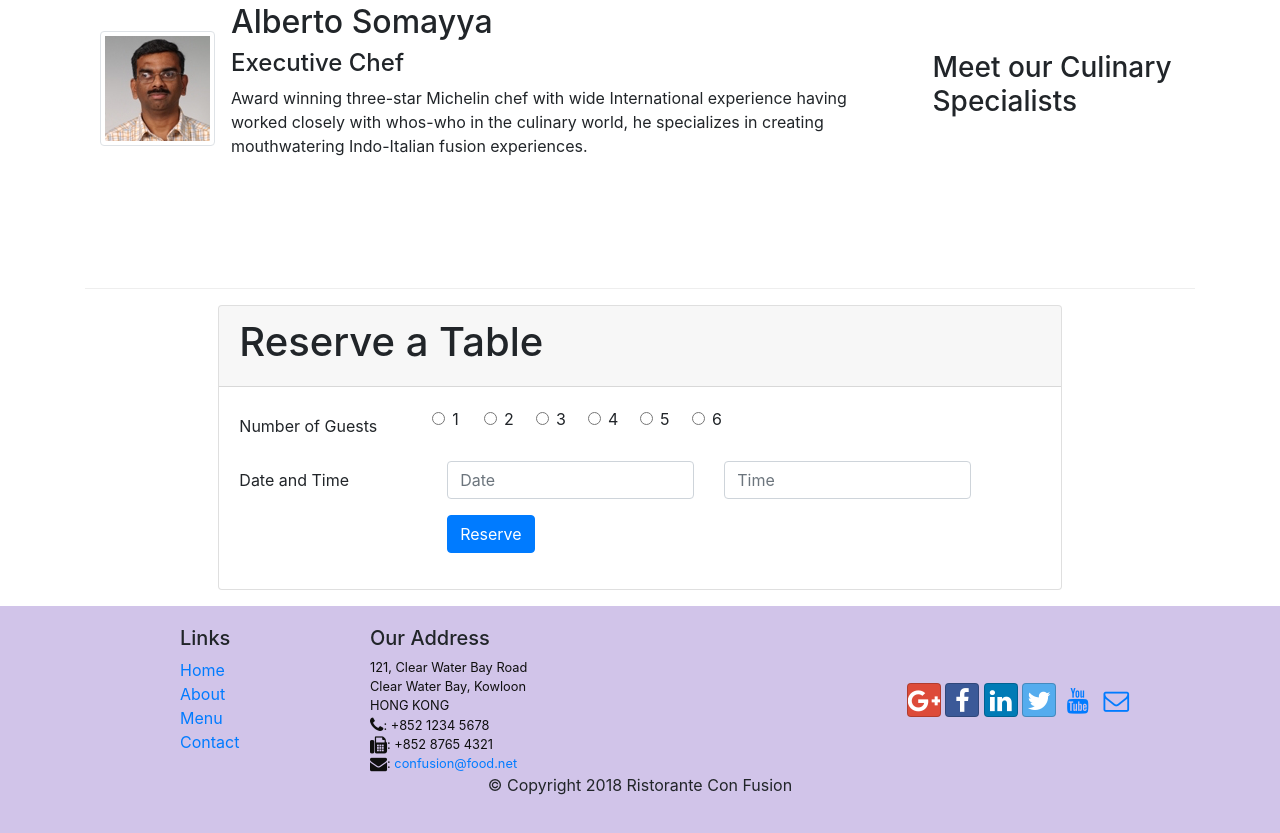
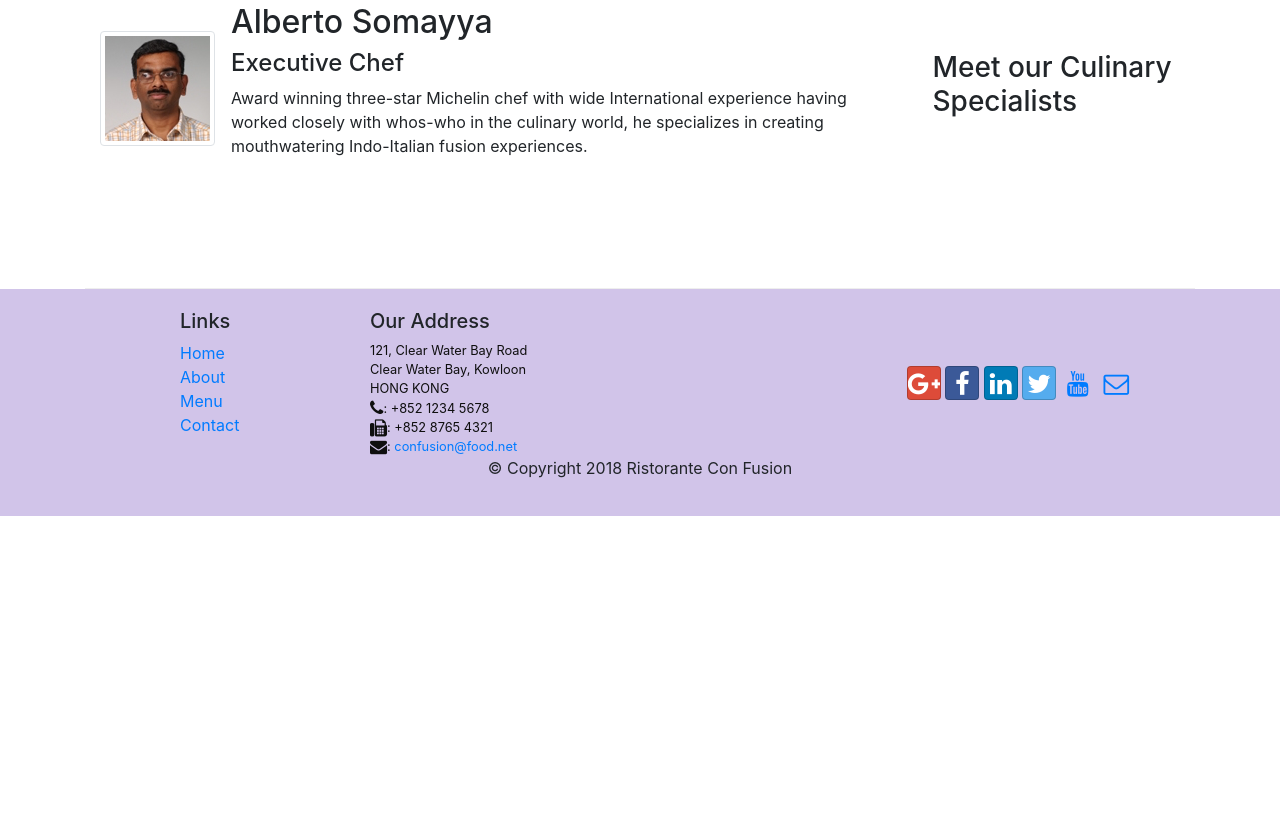
Before and after one commit to alexcaiev/conFusion, a website: page index.html in a window 1280 px wide. Shown: the part 1646-2479 px from the top of the page. After the commit the page ends 2162 px from the top, so only its background shows below. Drawn offline with nearby package versions, Linux system fonts and the light colour scheme.

Commit message:
Assignment 4 first commit

```diff
--- a/css/styles.scss
+++ b/css/styles.scss
@@ -73,3 +73,15 @@ body{
     position: absolute;
     bottom: 0px;
 }
+
+.modal-header {
+  background-color: $background-dark;
+  color: floralwhite;
+  .btn-secondary{
+    color: floralwhite;
+  }
+}
+
+.modal-body{
+  background-color: $background-pale;
+}
--- a/index.html
+++ b/index.html
@@ -30,7 +30,7 @@
           <li class="nav-item"><a href="./contactus.html" class="nav-link"><span class="fa fa-address-card fa-lg"></span> Contact</a></li>
         </ul>
         <span class="navbar-text">
-          <a data-toggle="modal" data-target="#loginModal" href="">
+          <a class="btn" id="loginButton">
             <span class="fa fa-sign-in"></span> Login
         </a>
         </span>
@@ -76,7 +76,7 @@
     </div>
   </div>
 
-  <div id="reservetable" class="modal fade" role="dialog">
+  <div id="reserveModal" class="modal fade" role="dialog">
     <div class="modal-dialog modal-lg" role="content">
       <div class="modal-content">
         <div class="modal-header">
@@ -159,7 +159,7 @@
           <img src="img/logo.png" alt="logo">
         </div>
         <div class="col-12 col-sm align-self-center">
-          <button type="button" class="btn btn-warning" data-toggle="modal" data-target="#reservetable">Reserve a Table</button>
+          <button id="reserveButton" type="button" class="btn btn-warning">Reserve a Table</button>
         </div>
       </div>
     </div>
@@ -258,66 +258,6 @@
     </div>
   </div>
 
-  <div class="row mt-3 mb-3">
-    <div class="col-sm-8 col-12 offset-sm-2">
-      <div class="card">
-        <div class="card-header">
-          <h1>Reserve a Table</h1>
-        </div>
-        <div class="card-body">
-          <form>
-            <div class="form-group row">
-              <label for="numguest" class="col-3 col-form-label">Number of Guests</label>
-              <div class="col-9">
-                <div class="row">
-                  <div class="form-check col-1">
-                    <input type="radio" class="form-check-input" id="one" name="numguest">
-                    <label for="one" class="form-check-label">1</label>
-                  </div>
-                  <div class="form-check col-1">
-                    <input type="radio" class="form-check-input" id="two" name="numguest">
-                    <label for="two" class="form-check-label">2</label>
-                  </div>
-                  <div class="form-check col-1">
-                    <input type="radio" class="form-check-input" id="three" name="numguest">
-                    <label for="three" class="form-check-label">3</label>
-                  </div>
-                  <div class="form-check col-1">
-                    <input type="radio" class="form-check-input" id="four" name="numguest">
-                    <label for="four" class="form-check-label">4</label>
-                  </div>
-                  <div class="form-check col-1">
-                    <input type="radio" class="form-check-input" id="five" name="numguest">
-                    <label for="five" class="form-check-label">5</label>
-                  </div>
-                  <div class="form-check col-1">
-                    <input type="radio" class="form-check-input" id="six" name="numguest">
-                    <label for="six" class="form-check-label">6</label>
-                  </div>
-                </div>
-              </div>
-            </div>
-            <div class="form-group row">
-              <label for="datetime" class="col-3 col-form-label">Date and Time</label>
-              <div class="col-4">
-                <input type="text" class="form-control" id="date" name="date" placeholder="Date">
-              </div>
-              <div class="col-4">
-                <input type="text" class="form-control" id="time" name="time" placeholder="Time">
-              </div>
-            </div>
-            <div class="form-group row">
-              <div class="offset-3 col-9">
-                <button type="submit" class="btn btn-primary">
-                  Reserve
-                </button>
-              </div>
-            </div>
-          </form>
-        </div>
-      </div>
-    </div>
-  </div>
 
   <footer class="footer">
     <div class="container">
@@ -379,6 +319,12 @@
           $("#carouselButton").children("span").addClass("fa-pause");
         }
       });
+      $("#loginButton").click(function(){
+        $("#loginModal").modal("toggle");
+      });
+      $("#reserveButton").click(function(){
+        $("#reserveModal").modal("toggle");
+      });
     });
   </script>
 </body>
```
Also changed, not shown: css/styles.css.
